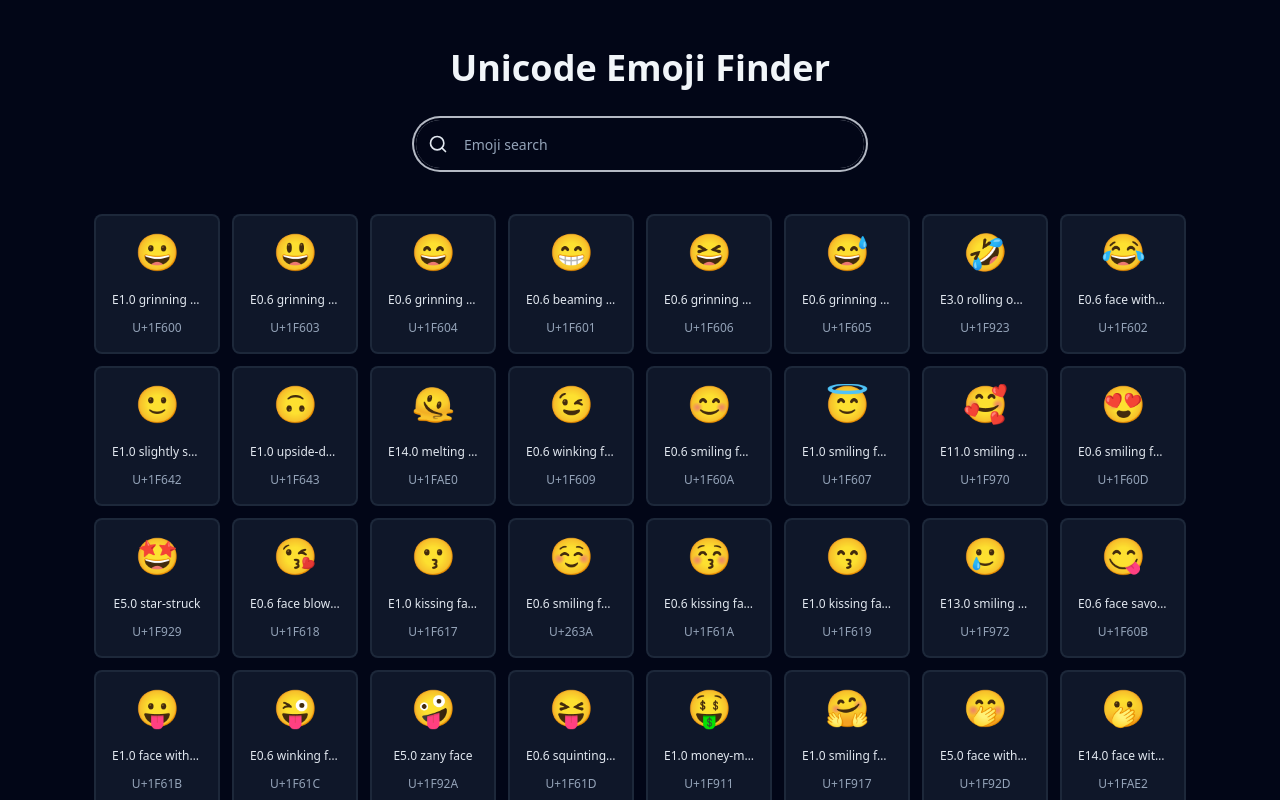
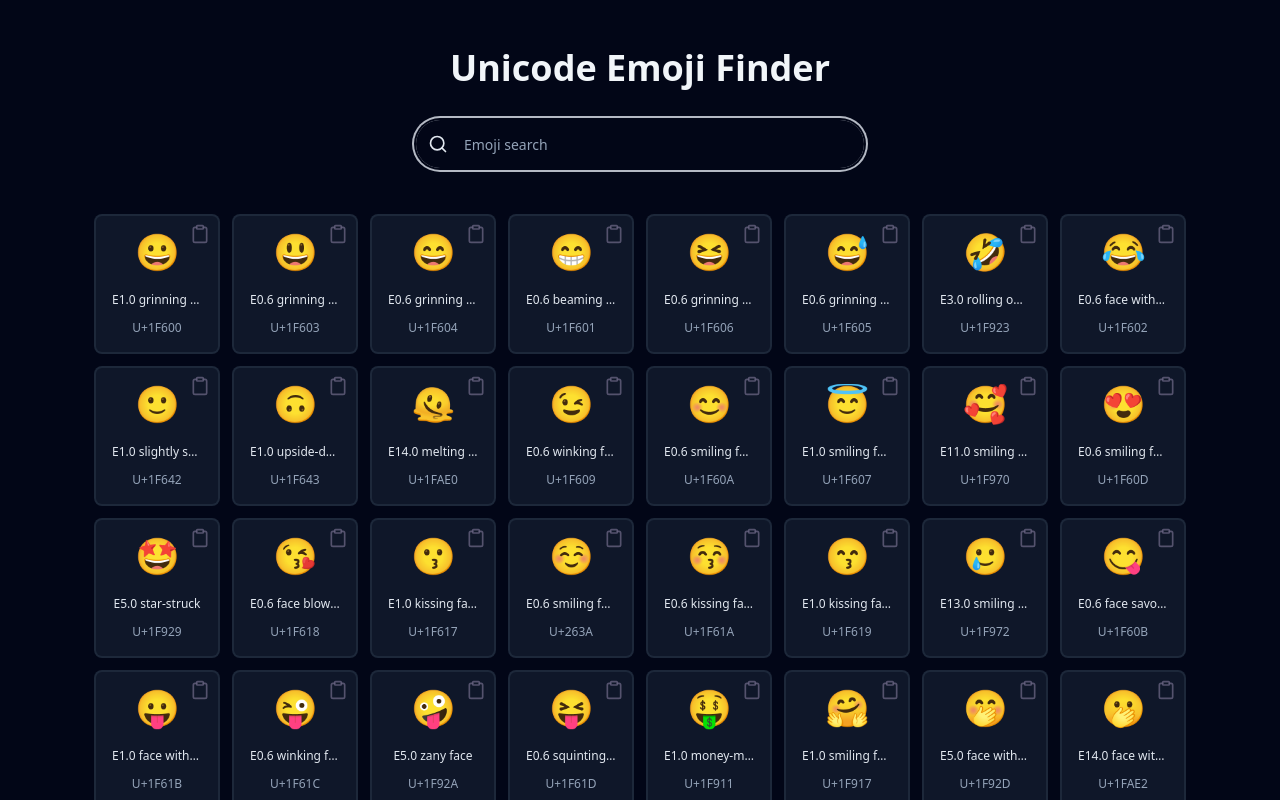
Before and after one commit to abgregs/unicode-finder, a React (Vite) app: page / in a window 1280 px wide. Shown: the top 800 px of the page. Built offline with nearby package versions, Linux system fonts and the light colour scheme.

Commit message:
style: update opacity and focus styles on clipboard icon

```diff
--- a/src/App.tsx
+++ b/src/App.tsx
@@ -171,7 +171,7 @@ function App() {
                       'focus-visible:ring-ring/80 focus-visible:ring-2 focus-visible:ring-offset-0'
                     )}
                   >
-                    <div className='absolute top-2 right-2 opacity-0 transition-opacity group-hover:opacity-100 group-focus:opacity-100'>
+                    <div className='absolute top-2 right-2 opacity-40 transition-opacity group-hover:opacity-100 group-focus:opacity-100 group-focus-visible:opacity-100'>
                       {copiedEmoji === emoji.character ? (
                         <ClipboardCheck className='text-accent/80 size-5' />
                       ) : (
```
